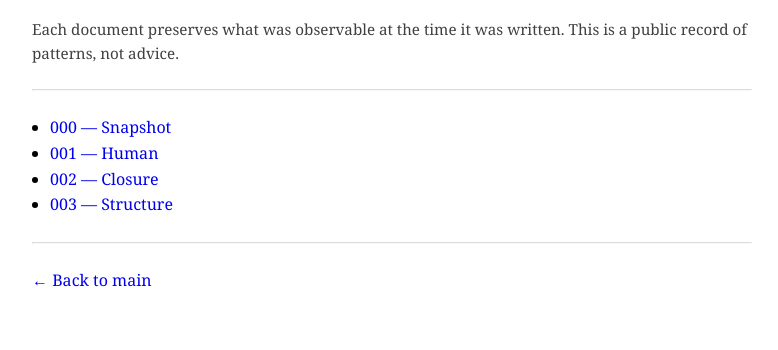
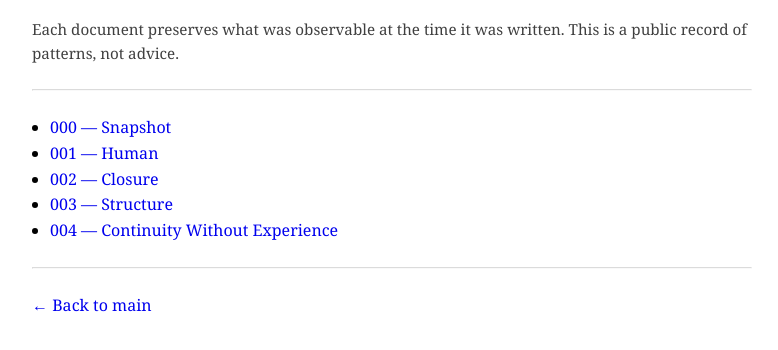
Before and after one commit to vhq5z6hn5w-coder/beaxis-site, a plain HTML site: page archive/index.html in a window 1280 px wide. Shown: the part 128-478 px from the top of the page, without its empty margins (248-1026 px from the left). Drawn offline with Linux system fonts and the light colour scheme.

Commit message:
Update index.html

```diff
--- a/archive/index.html
+++ b/archive/index.html
@@ -34,6 +34,7 @@
   <li><a href="001-human.html">001 — Human</a></li>
   <li><a href="002-closure.html">002 — Closure</a></li>
   <li><a href="003-structure.html">003 — Structure</a></li>
+  <li><a href="004-continuity-without-experience.html">004 — Continuity Without Experience</a></li>
 </ul>
 
 
```
